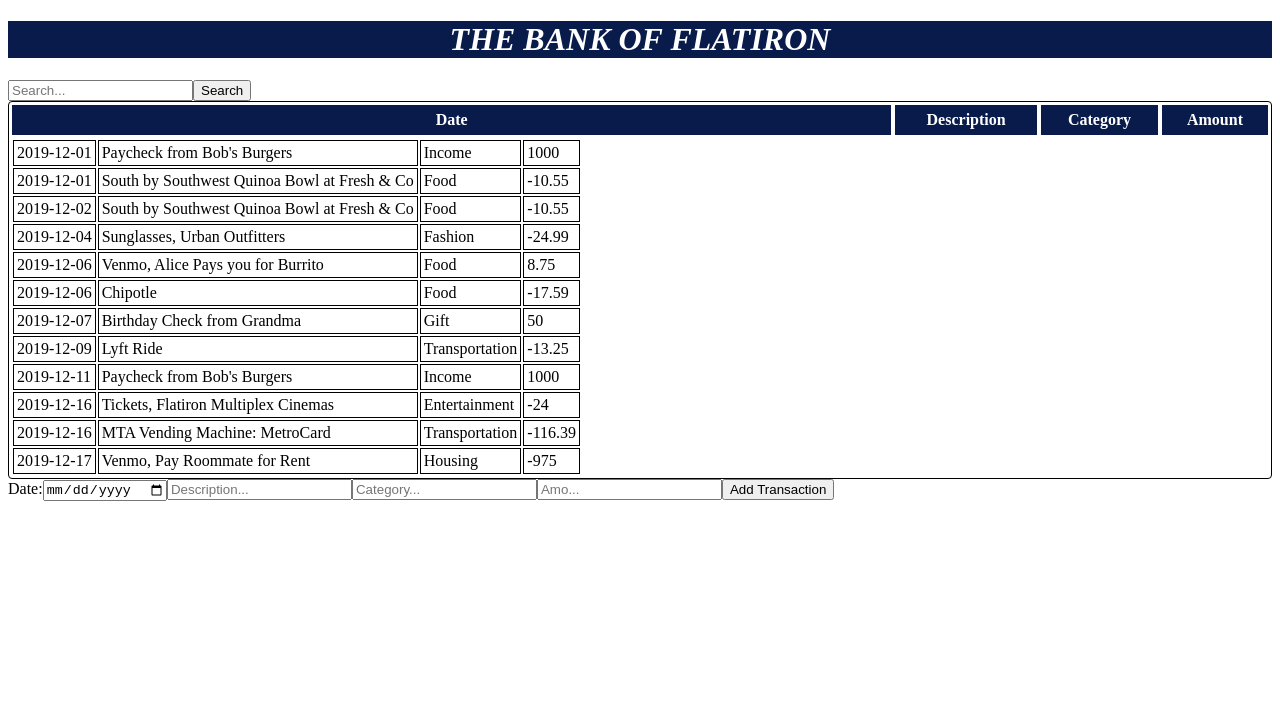
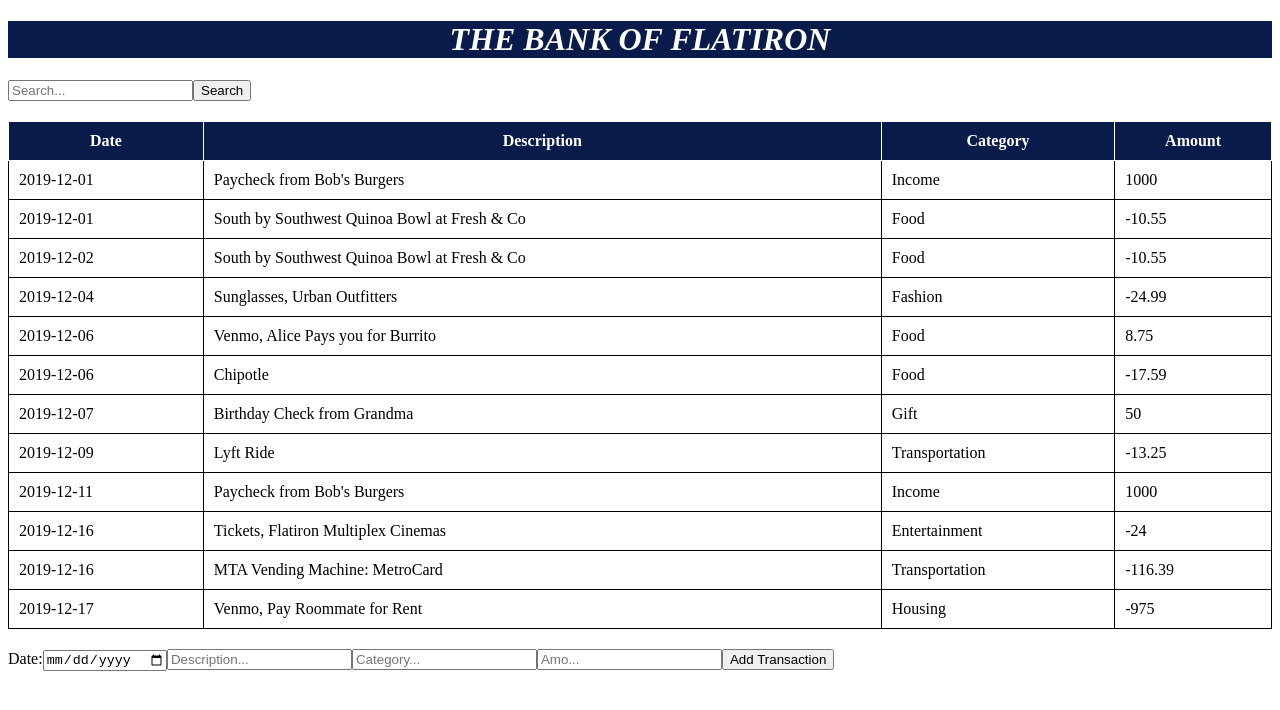
Before and after one commit to ianmwangi2/Phase-2-code-challenge-1, a React (Vite) app: page / in a window 1280 px wide. Shown: the top 710 px of the page. Built offline with nearby package versions, Linux system fonts and the light colour scheme; data requests are answered from the project's data file.

Commit message:
Solved the error

```diff
--- a/src/App.css
+++ b/src/App.css
@@ -8,6 +8,8 @@
 table{
   width: 100%;
   border-radius: 4px;
+  margin: 20px 0;
+  border-collapse: collapse;
 }
 tr,td,th,table{
   border: 1px solid;
@@ -15,8 +17,8 @@
 th{
   background: #081B4B;
   color: white;
-  padding: 6px;
+  padding: 10px;
 }
 td{
-  padding: 3px;
+  padding: 10px;
 }
--- a/src/components/AddTransactionForm.jsx
+++ b/src/components/AddTransactionForm.jsx
@@ -1,6 +1,9 @@
 import React from 'react'
 
 const FilterForm = () => {
+
+
+
   return (
     <form id='new-item'>
         <div className='input form'>
--- a/src/components/Transactions.jsx
+++ b/src/components/Transactions.jsx
@@ -19,8 +19,8 @@
                 <th>Category</th>
                 <th>Amount</th>
             </tr>
-            <tr>
-                {transactions.map(transaction => {
+            {
+                transactions.map(transaction => {
                     return (
                         <tr>
                             <td>{transaction.date}</td>
@@ -29,8 +29,8 @@
                             <td>{transaction.amount}</td>
                         </tr>
                     )
-                })}
-            </tr>
+                })
+            }
         </table>
     </div>
   )
```
